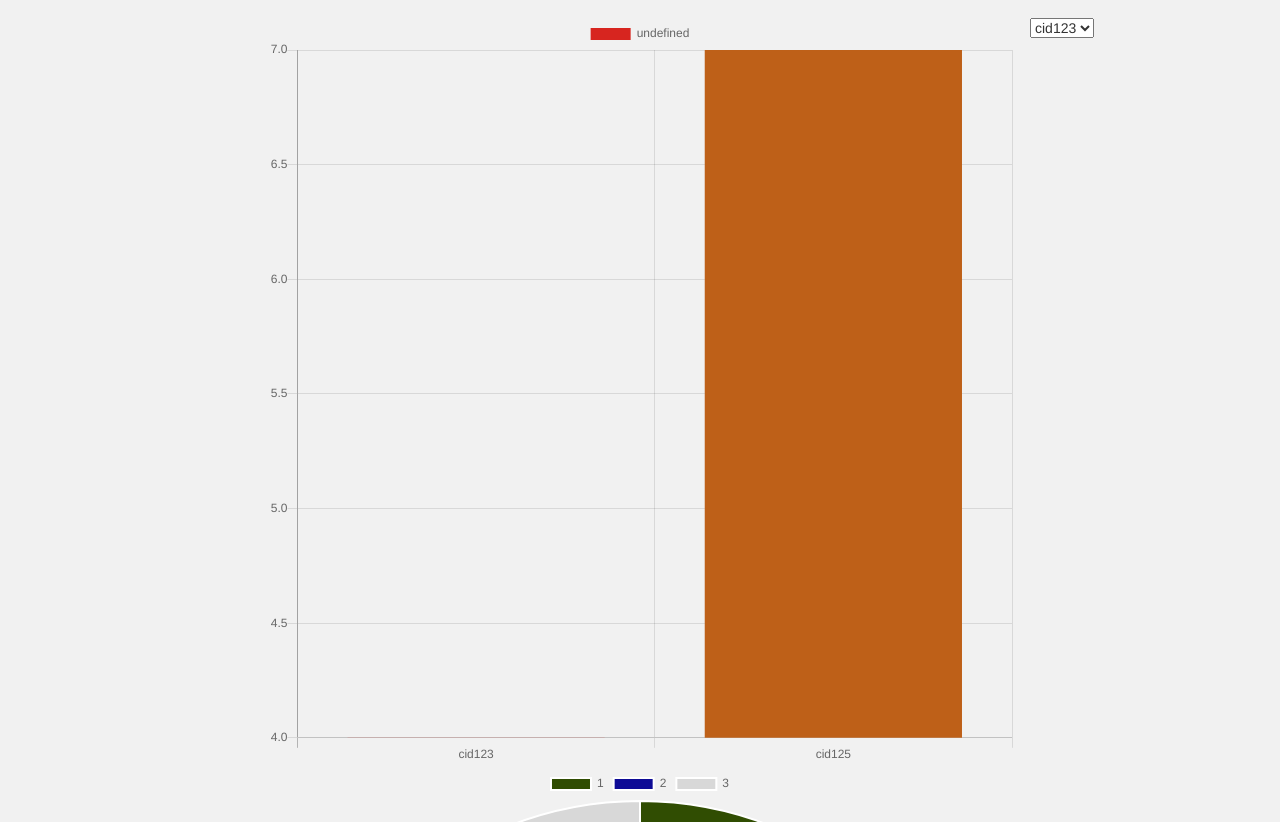
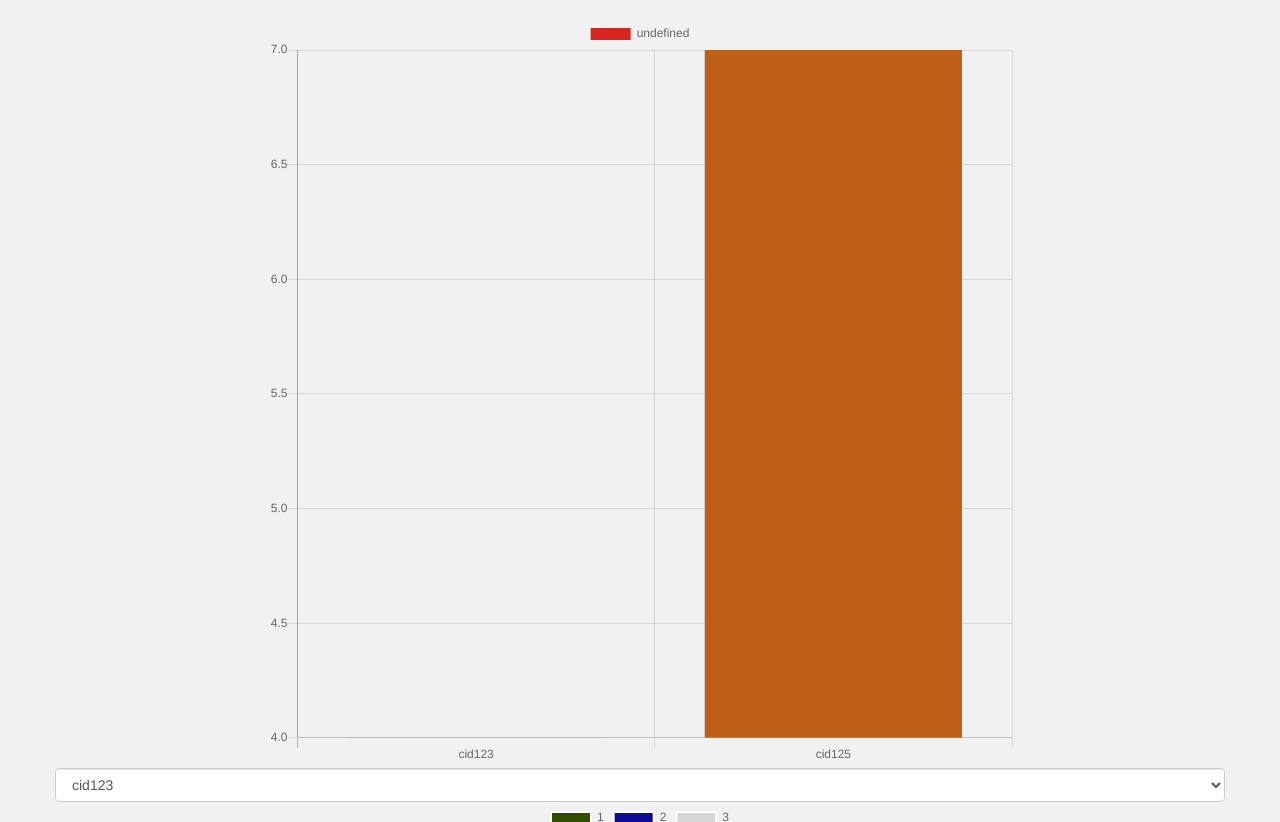
Before and after one commit to sirajulm/opiniothon, a website: page views/index.html at #!/analytics in a window 1280 px wide. Shown: the part 74-896 px from the top of the page. Drawn offline with nearby package versions, Linux system fonts and the light colour scheme; some packages are replaced by stand-ins of ours; files that its build step writes are made by us from their sources; files whose address does not match are found by name.

Commit message:
styled dropdown

```diff
--- a/views/partials/analytics.html
+++ b/views/partials/analytics.html
@@ -2,7 +2,7 @@
     <div class="col-sm-8 col-sm-offset-2">
         <canvas id="myChart" class="chart" width="400" height="400" style=""></canvas>
     </div>
-    <select name="pieCoupons" ng-model="pieCoupons" ng-change="updatePie()">
+    <select class="form-control" name="pieCoupons" ng-model="pieCoupons" ng-change="updatePie()">
         <option ng-repeat="coupon in locData.coupons" value="{{ coupon }}">{{coupon}}</option>
     </select>
     <div class="col-sm-8 col-sm-offset-2">
```
